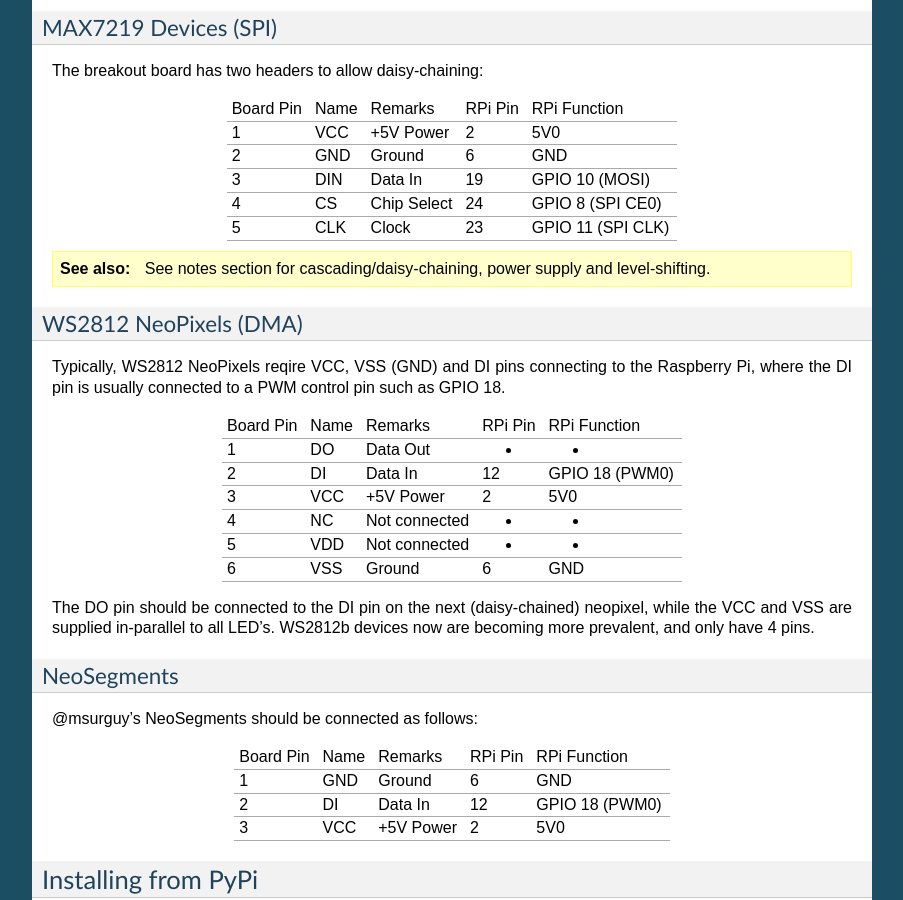
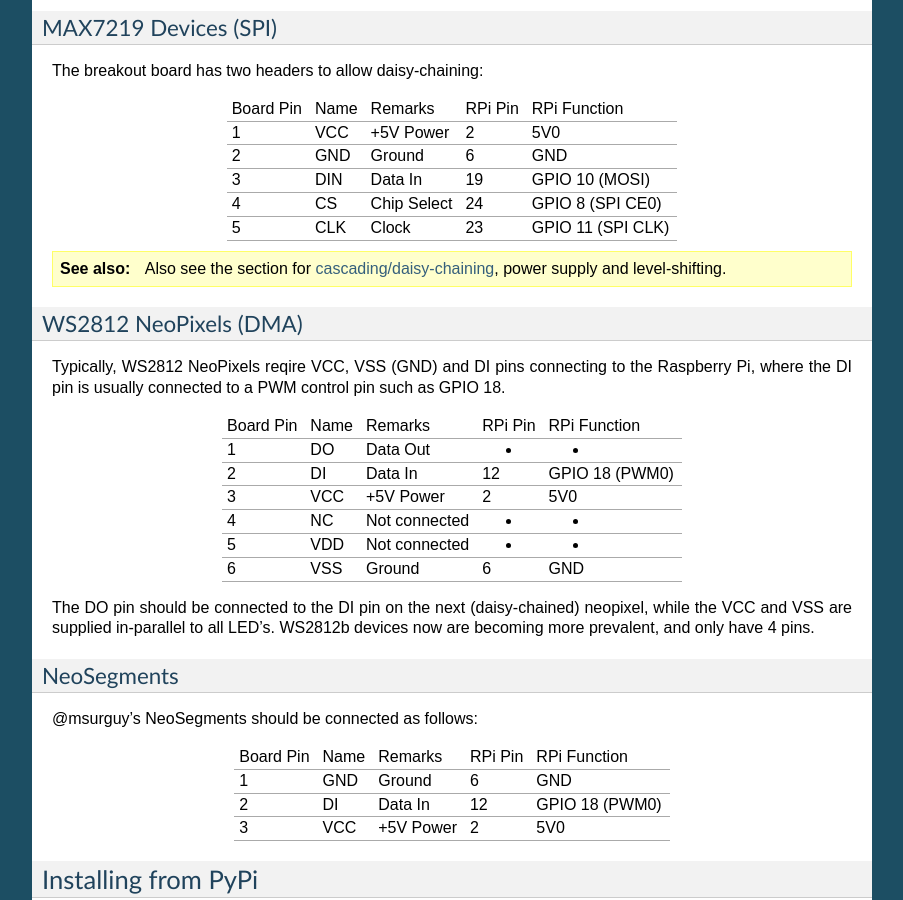
Before and after one commit to rm-hull/luma.led_matrix, a Sphinx documentation site: the page built from doc/install.rst, in a window 1280 px wide and 900 px high, scrolled down 1644 px. Shown: the whole window, without its empty margins (198-1101 px from the left). Built offline with Sphinx 7.4.7, drawn with Linux system fonts in a browser that asks for light colours; the version number could not be read and is left out.

Commit message:
add link to section

```diff
--- a/doc/install.rst
+++ b/doc/install.rst
@@ -67,7 +67,7 @@
 5            CLK    Clock         23        GPIO 11 (SPI CLK)
 ============ ====== ============= ========= ====================
 
-.. seealso:: See notes section for cascading/daisy-chaining, power supply and
+.. seealso:: Also see the section for :doc:`cascading/daisy-chaining <python-usage>`, power supply and
    level-shifting.
 
 WS2812 NeoPixels (DMA)
```
